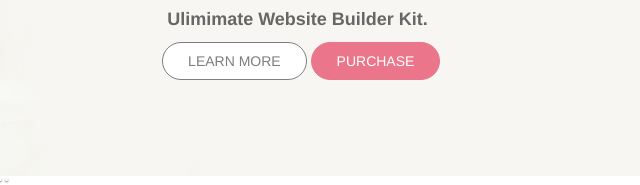
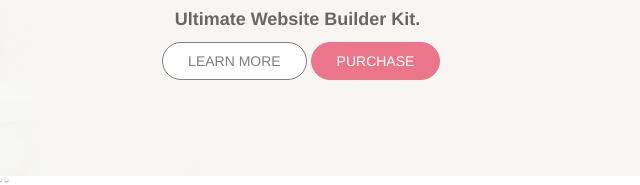
Before and after one commit to MaxiGallo/Proyecto-Final, a plain HTML site: page index.html in a window 1280 px wide. Shown: the part 524-709 px from the top of the page, 640-1280 px from the left. Drawn offline with Linux system fonts and the light colour scheme.

Commit message:
Ultimate

```diff
--- a/index.html
+++ b/index.html
@@ -58,7 +58,7 @@
 					 Love to <span class="resaltado">skate</span> <span class="oscuro">live to create</span>
 				</h1>
 				<p>
-					Ulimimate Website Builder Kit.
+					Ultimate Website Builder Kit.
 				</p>
 
 				<button class="btn btn-linea"><a href="#">Learn more</a></button>
```
